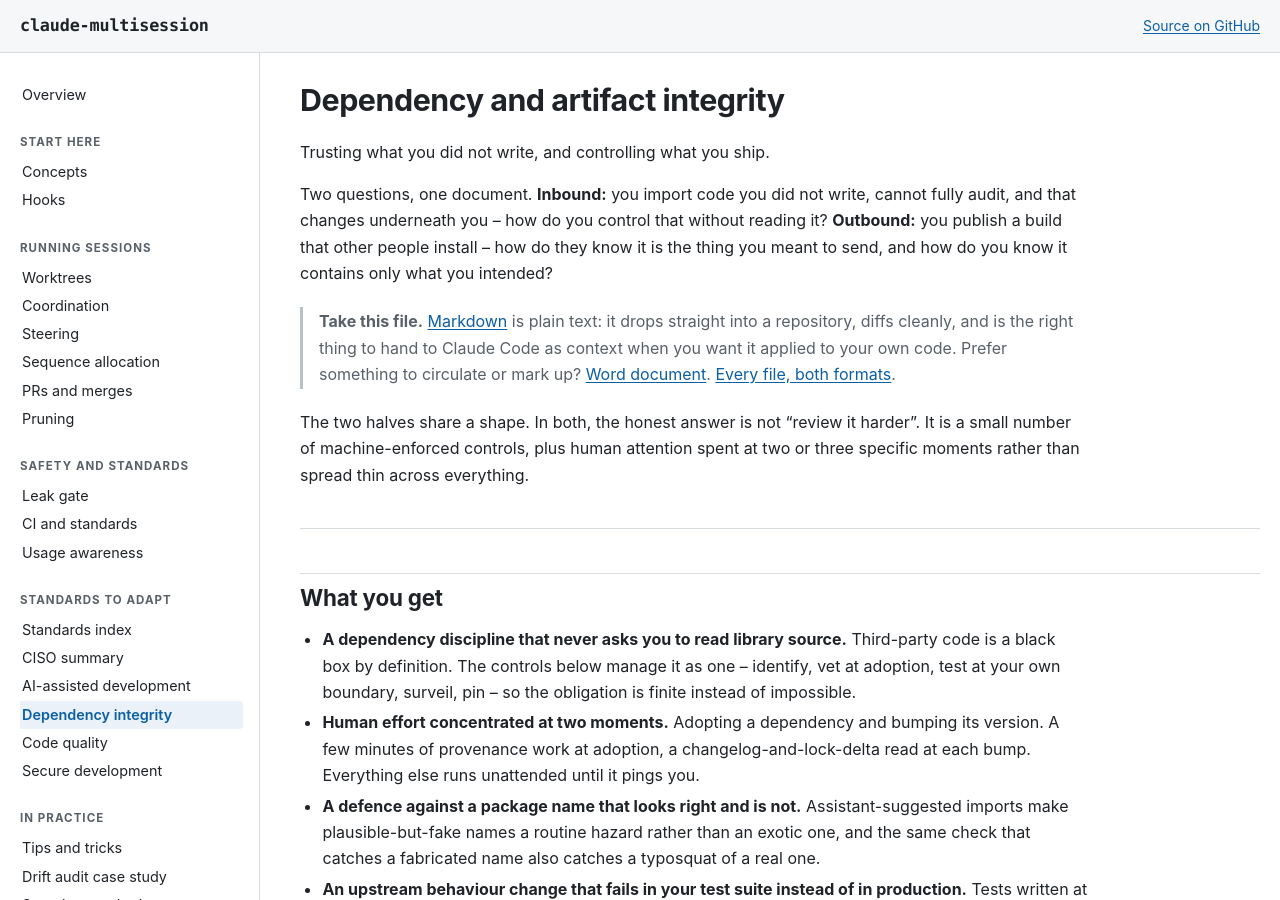
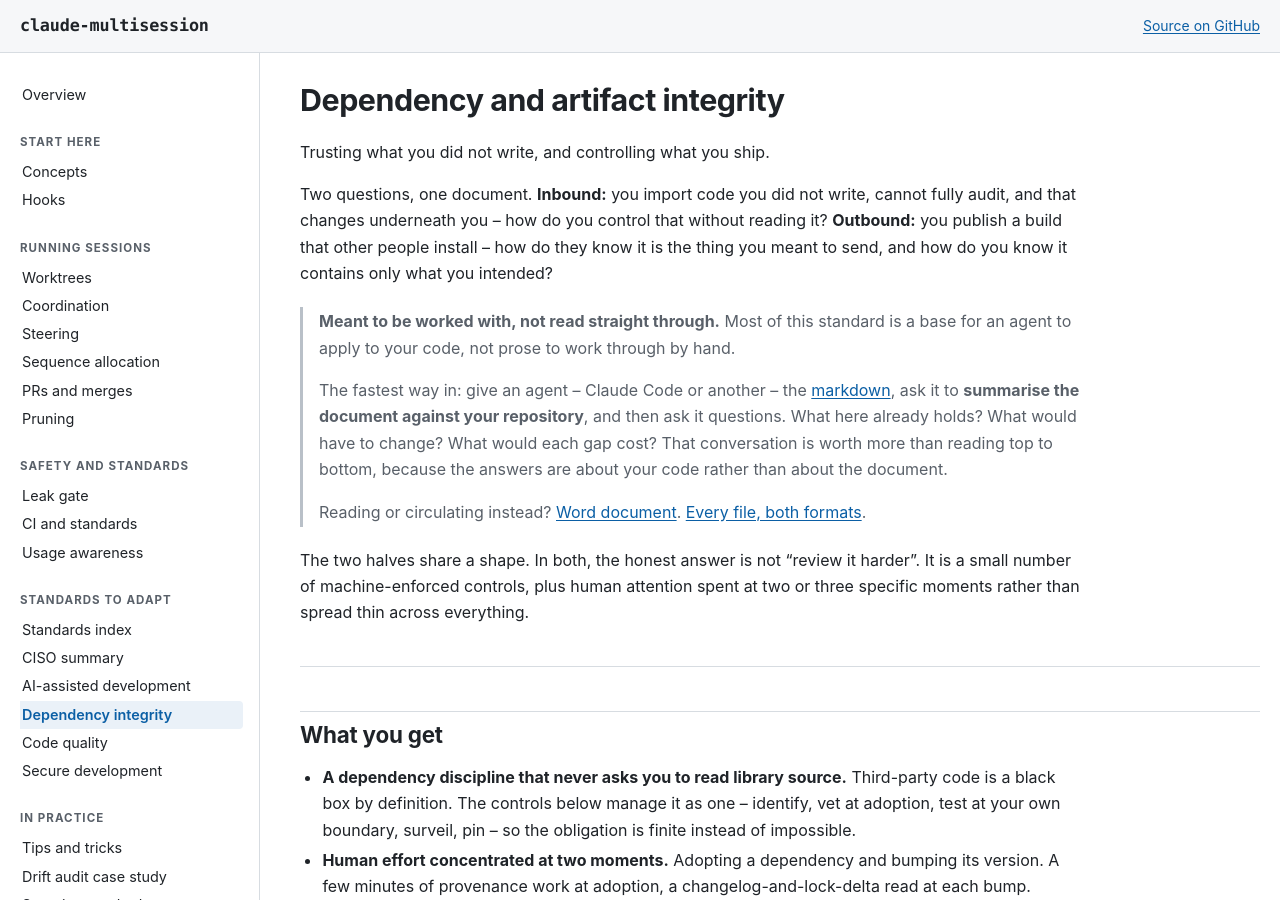
Before and after one commit to wshallwshall/claude-multisession, a Jekyll site: the page built from docs/standards/DEPENDENCY-INTEGRITY.md, in a window 1280 px wide and 900 px high. Built offline with Jekyll 4.4.1, drawn with Linux system fonts in a browser that asks for light colours; our own code applies the rules of GitHub Pages for plain Markdown files.

Commit message:
docs(standards): say at the top that these are a base for an agent to apply
The top block on every document offered a download and left the reader to work
out what to do with it. Most of the content in the four main documents exists to
be applied to a repository, not read end to end, and nothing said so.

Each document now opens with that, and with the way in: give an agent -- Claude
Code or another -- the markdown, ask it to summarise the document AGAINST YOUR
REPOSITORY, then ask it questions. What already holds, what would have to change,
what each gap would cost. Those answers are about the reader's code, which is
worth more than a careful read of a document about nobody's code in particular.

The CISO summary carries the same block with the distinction stated: it is the
one written to be read, and it says the four behind it are not. The overview
carries it as a bullet, pointing at the summary as the exception.

Trailing whitespace on the blank quote lines is stripped and the opening
sentence rewrapped, per .editorconfig and the surrounding style. The only long
lines left in these blocks are URLs, which cannot be wrapped.

All six Word copies regenerated, and each verified to contain the new guidance
rather than assumed to.

Verified: check-ascii clean over 88 files, leak gate exit 0 over 94, all seven
test files pass.

```diff
--- a/docs/standards/DEPENDENCY-INTEGRITY.md
+++ b/docs/standards/DEPENDENCY-INTEGRITY.md
@@ -7,10 +7,18 @@ that changes underneath you -- how do you control that without reading it? **Out
 a build that other people install -- how do they know it is the thing you meant to send, and how do
 you know it contains only what you intended?
 
-> **Take this file.** [Markdown](https://raw.githubusercontent.com/wshallwshall/claude-multisession/main/docs/standards/DEPENDENCY-INTEGRITY.md) is plain text: it drops straight
-> into a repository, diffs cleanly, and is the right thing to hand to Claude Code as context
-> when you want it applied to your own code. Prefer something to circulate or mark up?
-> [Word document](https://raw.githubusercontent.com/wshallwshall/claude-multisession/main/docs/standards/word/DEPENDENCY-INTEGRITY.docx). [Every file, both formats](OVERVIEW.md#download-every-file).
+> **Meant to be worked with, not read straight through.** Most of this standard is a base for an
+> agent to apply to your code, not prose to work through by hand.
+>
+> The fastest way in: give an agent -- Claude Code or another -- the
+> [markdown](https://raw.githubusercontent.com/wshallwshall/claude-multisession/main/docs/standards/DEPENDENCY-INTEGRITY.md), ask it to
+> **summarise the document against your repository**, and then ask it questions. What here
+> already holds? What would have to change? What would each gap cost? That conversation is
+> worth more than reading top to bottom, because the answers are about your code rather than
+> about the document.
+>
+> Reading or circulating instead? [Word document](https://raw.githubusercontent.com/wshallwshall/claude-multisession/main/docs/standards/word/DEPENDENCY-INTEGRITY.docx).
+> [Every file, both formats](OVERVIEW.md#download-every-file).
 
 The two halves share a shape. In both, the honest answer is not "review it harder". It is a small
 number of machine-enforced controls, plus human attention spent at two or three specific moments
```
Also changed, not shown: docs/standards/AI-ASSISTED-DEVELOPMENT.md (+12 -4 lines), docs/standards/CISO-SUMMARY.md (+12 -3 lines), docs/standards/CODE-QUALITY.md (+12 -4 lines), docs/standards/OVERVIEW.md (+6 -2 lines), docs/standards/SECURE-DEVELOPMENT.md (+12 -4 lines), 6 other files.
